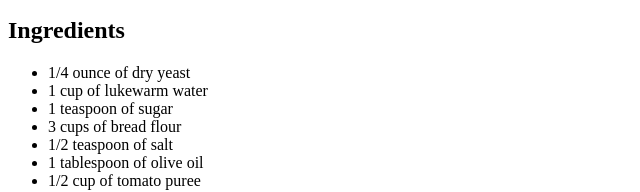
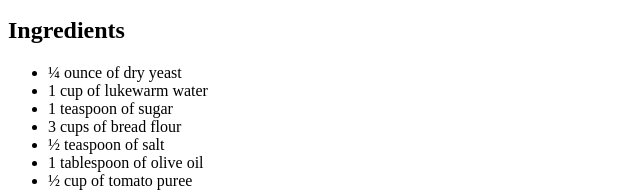
Before and after one commit to mvinza34/odin-recipes, a plain HTML site: page recipes/cheese_pizza.html in a window 1280 px wide. Shown: the part 608-800 px from the top of the page, 0-640 px from the left. Drawn offline with Linux system fonts and the light colour scheme.

Commit message:
Update cheese_pizza.html with cleaner code and improved webpage appearance

```diff
--- a/recipes/cheese_pizza.html
+++ b/recipes/cheese_pizza.html
@@ -11,7 +11,8 @@
         <img src="../images/cheese_pizza.jpg" alt="Image of cheese pizza" height="400" width="400">
 
         <h2>Description</h2>
-            <p>Cheese Pizza: A simple dish that is one of life's greatest pleasures.
+            <p>
+                Cheese Pizza: A simple dish that is one of life's greatest pleasures.
                 However, you sometimes wonder if you should make your own pizza instead of constantly calling for delivery.
                 Fret not! This recipe turns great into grandiose with the addition of exceptional pizza dough, low-moisture mozzarella cheese, and an easy to make tomato sauce.
                 With a final, simple garnish of fresh herbs, you'll soon find yourself in pizza heaven.
@@ -19,13 +20,13 @@
 
         <h2>Ingredients</h2>
             <ul>
-                <li>1/4 ounce of dry yeast</li>
+                <li>¼ ounce of dry yeast</li>
                 <li>1 cup of lukewarm water</li>
                 <li>1 teaspoon of sugar</li>
                 <li>3 cups of bread flour</li>
-                <li>1/2 teaspoon of salt</li>
+                <li>½ teaspoon of salt</li>
                 <li>1 tablespoon of olive oil</li>
-                <li>1/2 cup of tomato puree</li>
+                <li>½ cup of tomato puree</li>
                 <li>2 tablespoons of tomato paste</li>
                 <li>1 minced garlic clove</li>
                 <li>1 tablespoon of chopped fresh basil</li>
@@ -52,5 +53,4 @@
                 <li>Enjoy your homemade pizza!</li>
             </ol>
     </body>
-
 </html>
```
